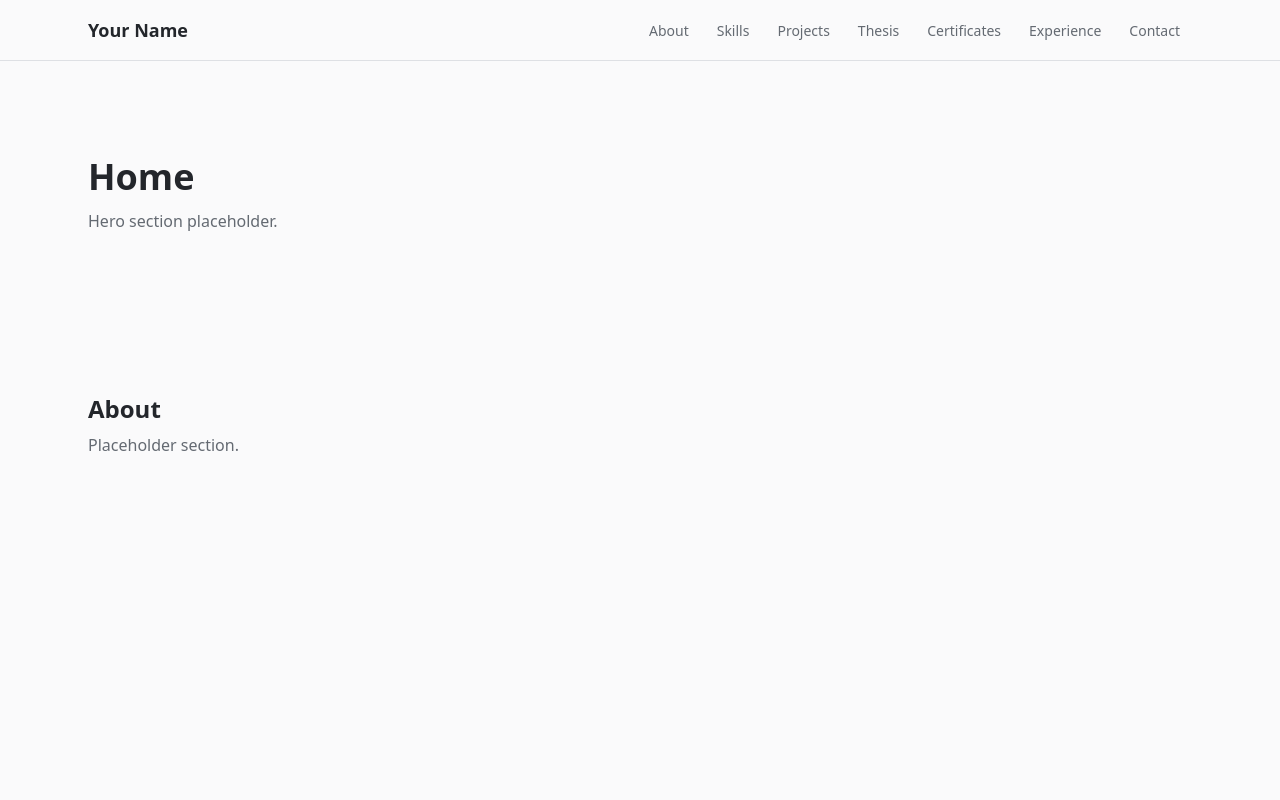
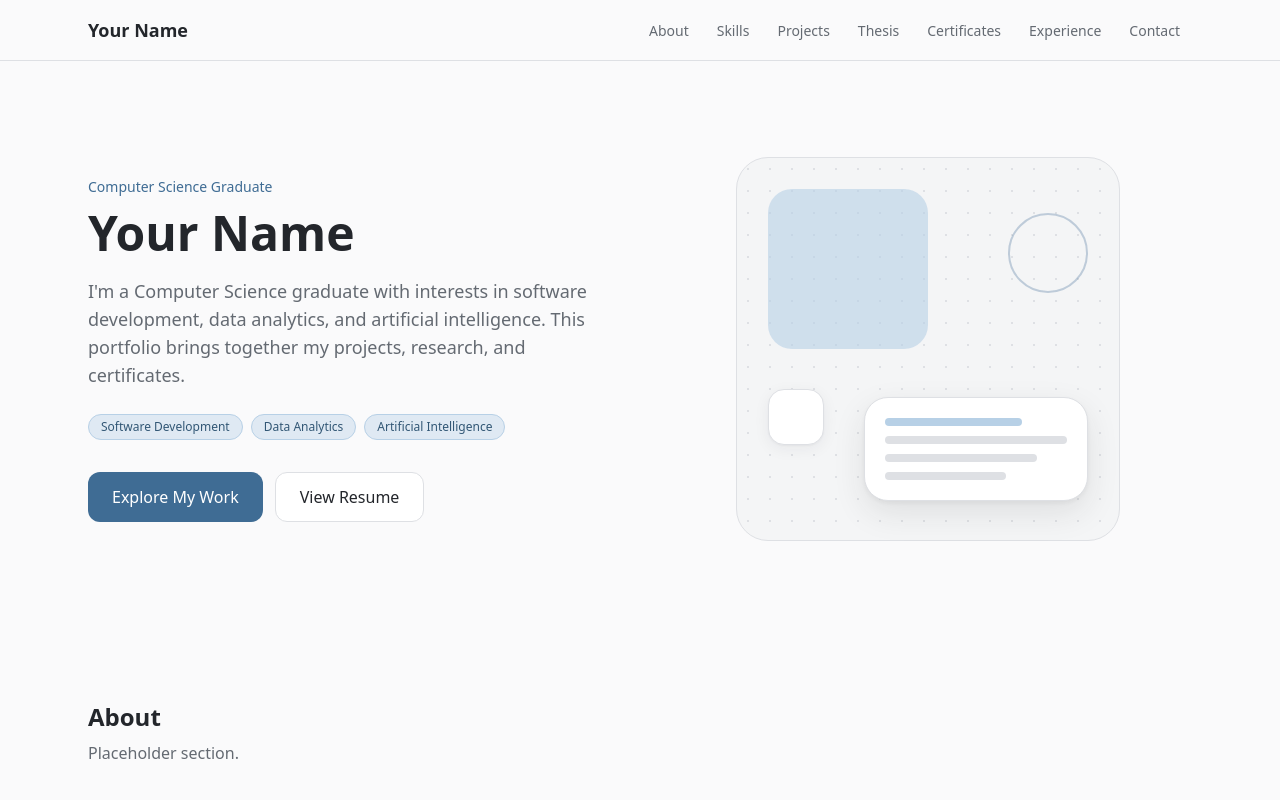
Before and after one commit to SandrieBee/portfolio-bee, a React (Vite) app: page / in a window 1280 px wide. Shown: the top 800 px of the page. Built offline with nearby package versions, Linux system fonts and the light colour scheme.

Commit message:
added hero section

```diff
--- a/src/App.jsx
+++ b/src/App.jsx
@@ -1,13 +1,16 @@
 import { Routes, Route } from "react-router";
+import { MotionConfig } from "motion/react";
 import PublicLayout from "./layouts/PublicLayout";
 import HomePage from "./pages/HomePage";
 
 export default function App() {
   return (
-    <Routes>
-      <Route element={<PublicLayout />}>
-        <Route index element={<HomePage />} />
-      </Route>
-    </Routes>
+    <MotionConfig reducedMotion="user">
+      <Routes>
+        <Route element={<PublicLayout />}>
+          <Route index element={<HomePage />} />
+        </Route>
+      </Routes>
+    </MotionConfig>
   );
 }
--- /dev/null
+++ b/src/components/layout/Hero.jsx
@@ -0,0 +1,77 @@
+import { Link } from "react-router";
+import { motion } from "motion/react";
+import Button from "../ui/Button";
+import Badge from "../ui/Badge";
+import { SITE } from "../../constants/site";
+
+const INTERESTS = [
+  "Software Development",
+  "Data Analytics",
+  "Artificial Intelligence",
+];
+
+export default function Hero() {
+  return (
+    <section
+      id="home"
+      className="mx-auto grid max-w-6xl items-center gap-12 px-6 py-16 lg:grid-cols-2 lg:py-24"
+    >
+      <motion.div
+        initial={{ opacity: 0, y: 16 }}
+        animate={{ opacity: 1, y: 0 }}
+        transition={{ duration: 0.5 }}
+      >
+        <p className="text-sm font-medium text-accent">{SITE.title}</p>
+        <h1 className="mt-3 text-4xl font-semibold leading-tight sm:text-5xl">
+          {SITE.name}
+        </h1>
+        <p className="mt-5 max-w-xl text-lg text-muted">{SITE.intro}</p>
+
+        <ul className="mt-6 flex flex-wrap gap-2" aria-label="Areas of interest">
+          {INTERESTS.map((interest) => (
+            <li key={interest}>
+              <Badge variant="accent">{interest}</Badge>
+            </li>
+          ))}
+        </ul>
+
+        <div className="mt-8 flex flex-wrap gap-3">
+          <Button as={Link} to="/#projects" size="lg">
+            Explore My Work
+          </Button>
+          <Button
+            as="a"
+            href={SITE.resumeUrl}
+            target="_blank"
+            rel="noopener noreferrer"
+            variant="secondary"
+            size="lg"
+          >
+            View Resume
+          </Button>
+        </div>
+      </motion.div>
+
+      <motion.div
+        aria-hidden="true"
+        initial={{ opacity: 0, scale: 0.96 }}
+        animate={{ opacity: 1, scale: 1 }}
+        transition={{ duration: 0.6, delay: 0.1 }}
+        className="relative mx-auto aspect-square w-full max-w-sm"
+      >
+        <div className="absolute inset-0 rounded-[2rem] border border-line bg-surface/60 bg-[radial-gradient(theme(colors.line)_1.5px,transparent_1.5px)] [background-size:22px_22px]" />
+        <div className="absolute left-8 top-8 h-40 w-40 rounded-3xl bg-accent-soft/60" />
+        <div className="absolute right-8 top-14 h-20 w-20 rounded-full border-2 border-accent/30" />
+        <div className="absolute bottom-24 left-8 h-14 w-14 rounded-2xl border border-line bg-white shadow-soft" />
+        <div className="absolute bottom-10 right-8 w-56 rounded-3xl border border-line bg-white p-5 shadow-lift">
+          <div className="space-y-2.5">
+            <div className="h-2 w-3/4 rounded-full bg-accent-soft" />
+            <div className="h-2 w-full rounded-full bg-line" />
+            <div className="h-2 w-5/6 rounded-full bg-line" />
+            <div className="h-2 w-2/3 rounded-full bg-line" />
+          </div>
+        </div>
+      </motion.div>
+    </section>
+  );
+}
--- a/src/constants/site.js
+++ b/src/constants/site.js
@@ -4,6 +4,9 @@ export const SITE = {
   email: "you@example.com",
   github: "https://github.com/your-username",
   linkedin: "https://www.linkedin.com/in/your-profile",
+  intro:
+    "I'm a Computer Science graduate with interests in software development, data analytics, and artificial intelligence. This portfolio brings together my projects, research, and certificates.",
+  resumeUrl: "/resume.pdf",
 };
 
 export const NAV_LINKS = [
--- a/src/pages/HomePage.jsx
+++ b/src/pages/HomePage.jsx
@@ -1,3 +1,5 @@
+import Hero from "../components/layout/Hero";
+
 const sections = [
   "about",
   "skills",
@@ -11,10 +13,7 @@ const sections = [
 export default function HomePage() {
   return (
     <>
-      <section className="mx-auto max-w-6xl px-6 py-24">
-        <h1 className="text-4xl font-semibold">Home</h1>
-        <p className="mt-3 text-muted">Hero section placeholder.</p>
-      </section>
+      <Hero />
 
       {sections.map((id) => (
         <section
```
